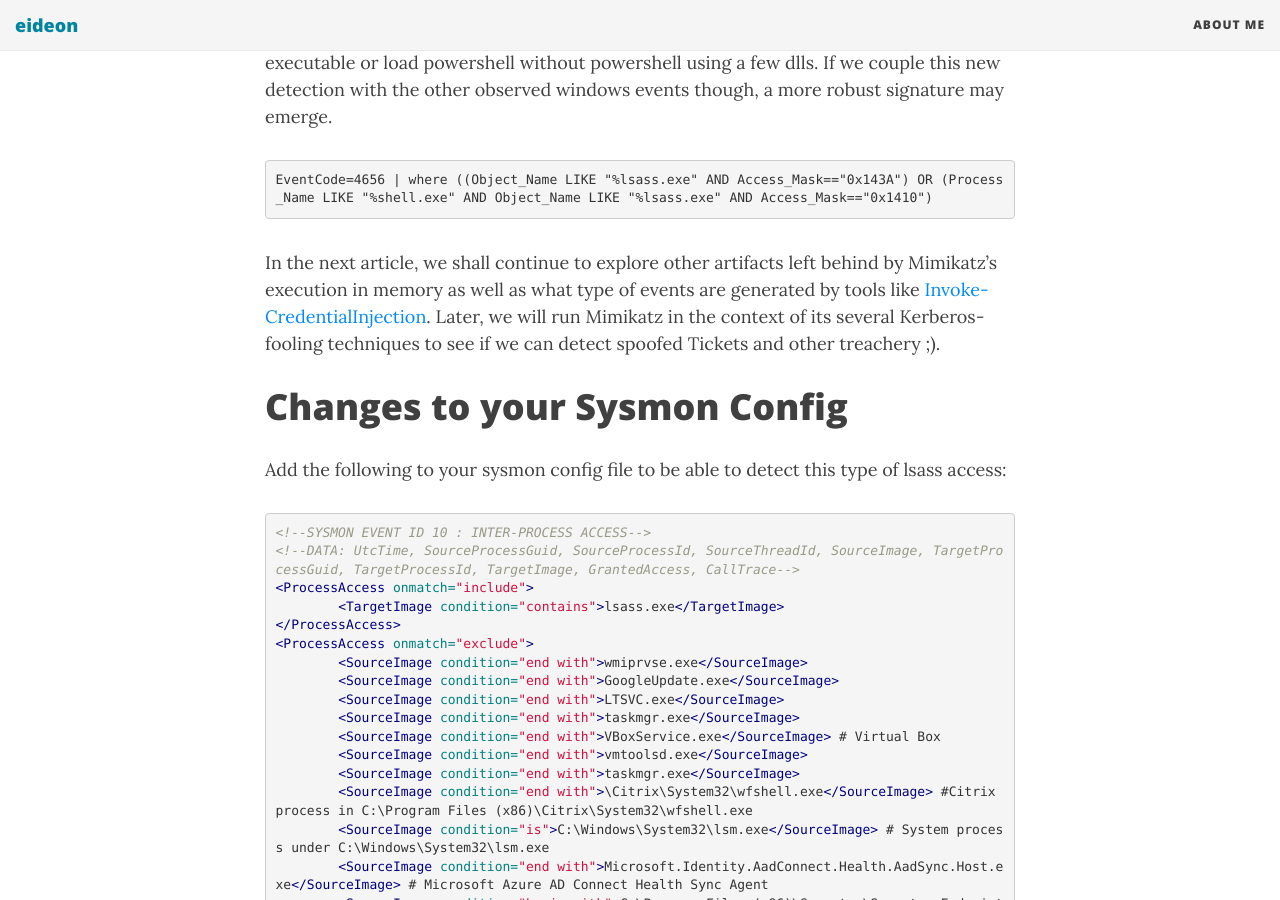
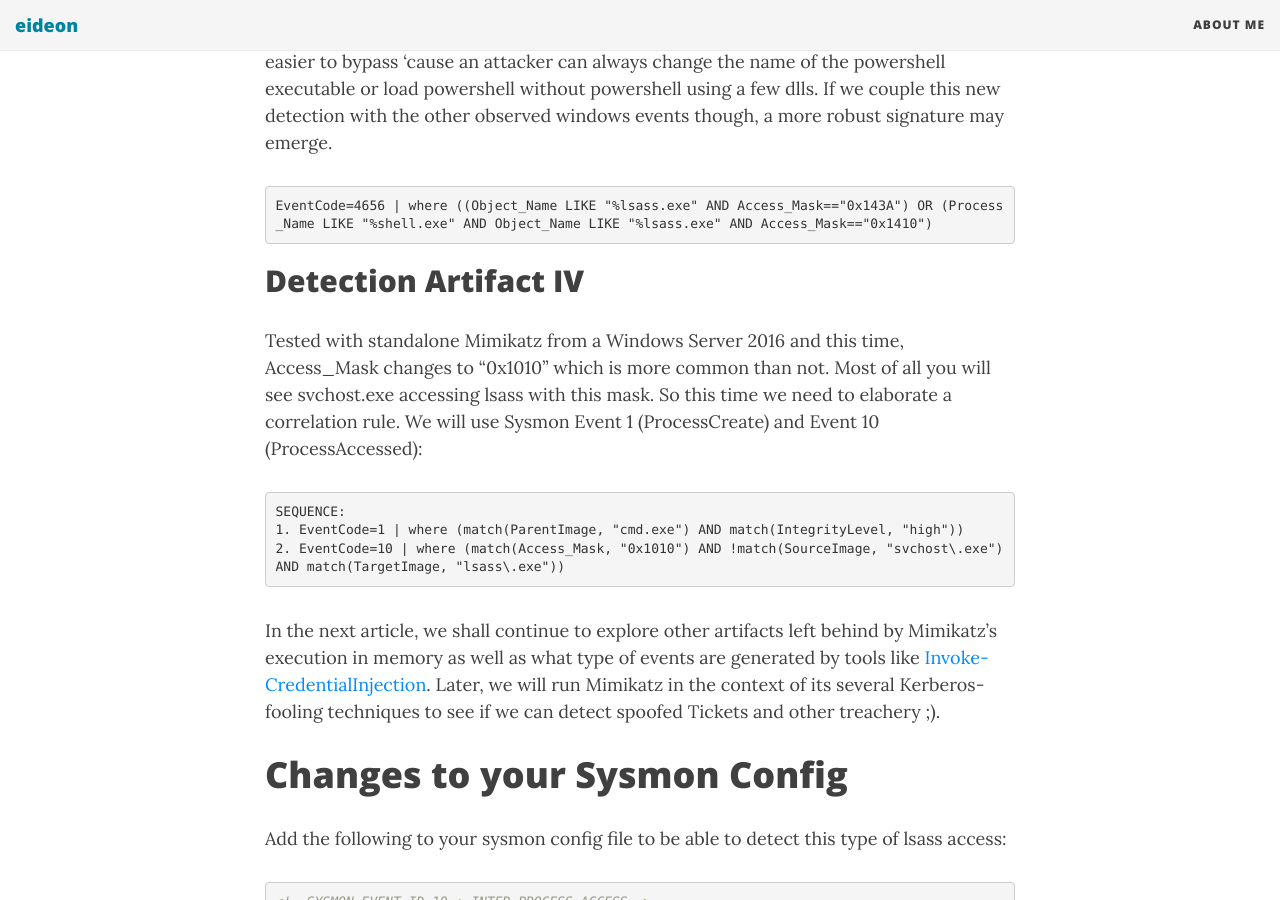
Before and after one commit to darkquasar/darkquasar.github.io, a Jekyll site: the page built from _posts/2017-09-09-THL01-Mimikatz.md, in a window 1280 px wide and 900 px high, scrolled down 12190 px. Built offline with Jekyll 4.4.1, drawn with Linux system fonts in a browser that asks for light colours; nearby versions of some CDN libraries; comment, search, counter and statistics services are not loaded; some of the changed text lies outside the part shown.

Commit message:
Update 2017-09-09-THL01-Mimikatz.md

````diff
--- a/_posts/2017-09-09-THL01-Mimikatz.md
+++ b/_posts/2017-09-09-THL01-Mimikatz.md
@@ -199,6 +199,15 @@ Tested with the Empire version of Invoke-Mimikatz and realised that Access_Mask
 EventCode=4656 | where ((Object_Name LIKE "%lsass.exe" AND Access_Mask=="0x143A") OR (Process_Name LIKE "%shell.exe" AND Object_Name LIKE "%lsass.exe" AND Access_Mask=="0x1410")
 ```
 
+## Detection Artifact IV
+Tested with standalone Mimikatz from a Windows Server 2016 and this time, Access_Mask changes to "0x1010" which is more common than not. Most of all you will see svchost.exe accessing lsass with this mask. So this time we need to elaborate a correlation rule. We will use Sysmon Event 1 (ProcessCreate) and Event 10 (ProcessAccessed):
+```Markdown
+SEQUENCE:
+1. EventCode=1 | where (match(ParentImage, "cmd.exe") AND match(IntegrityLevel, "high"))
+2. EventCode=10 | where (match(Access_Mask, "0x1010") AND !match(SourceImage, "svchost\.exe") AND match(TargetImage, "lsass\.exe"))
+```
+
+
 In the next article, we shall continue to explore other artifacts left behind by Mimikatz's execution in memory as well as what type of events are generated by tools like [Invoke-CredentialInjection](https://github.com/PowerShellMafia/PowerSploit/blob/master/Exfiltration/Invoke-CredentialInjection.ps1). Later, we will run Mimikatz in the context of its several Kerberos-fooling techniques to see if we can detect spoofed Tickets and other treachery ;).
 
 # Changes to your Sysmon Config
````
